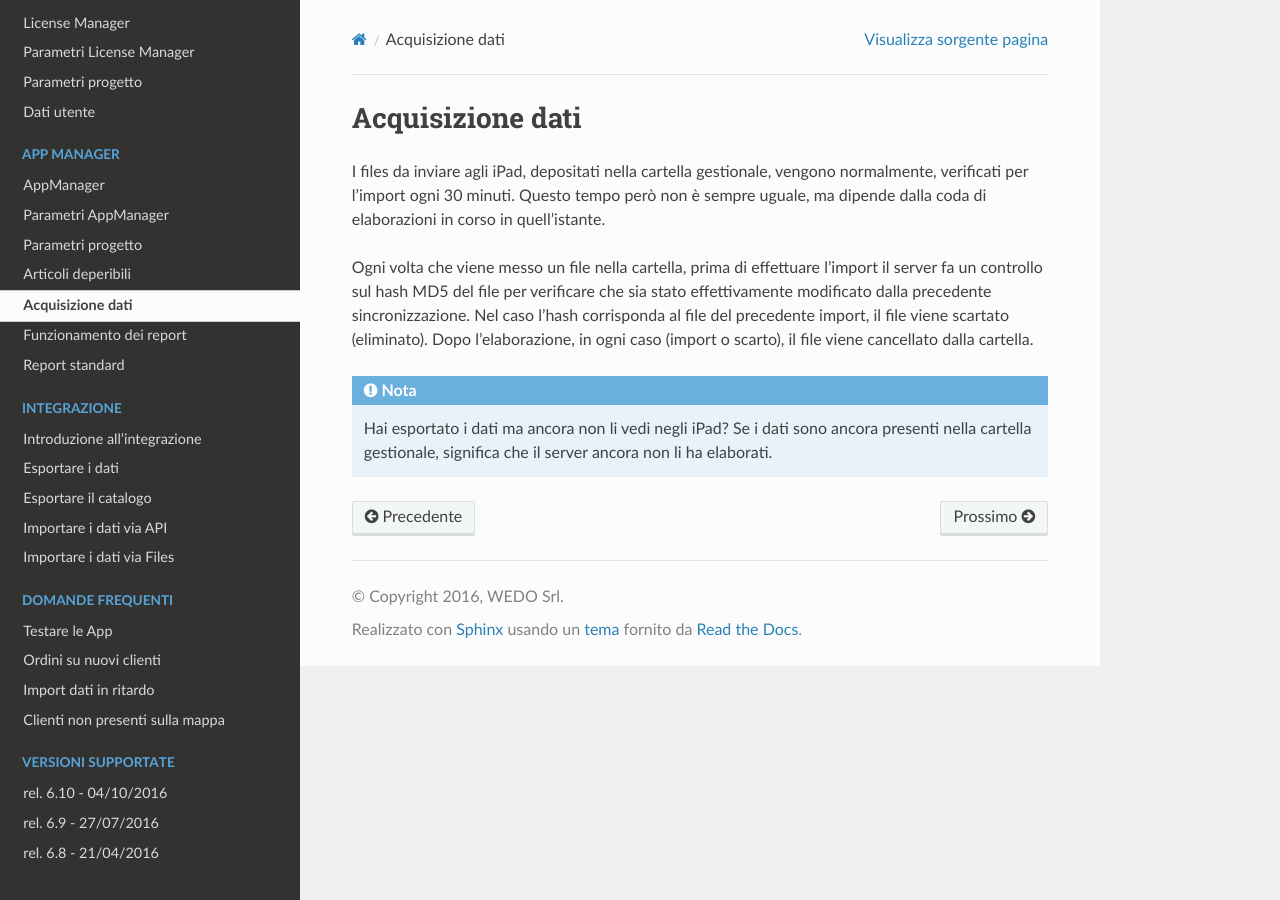
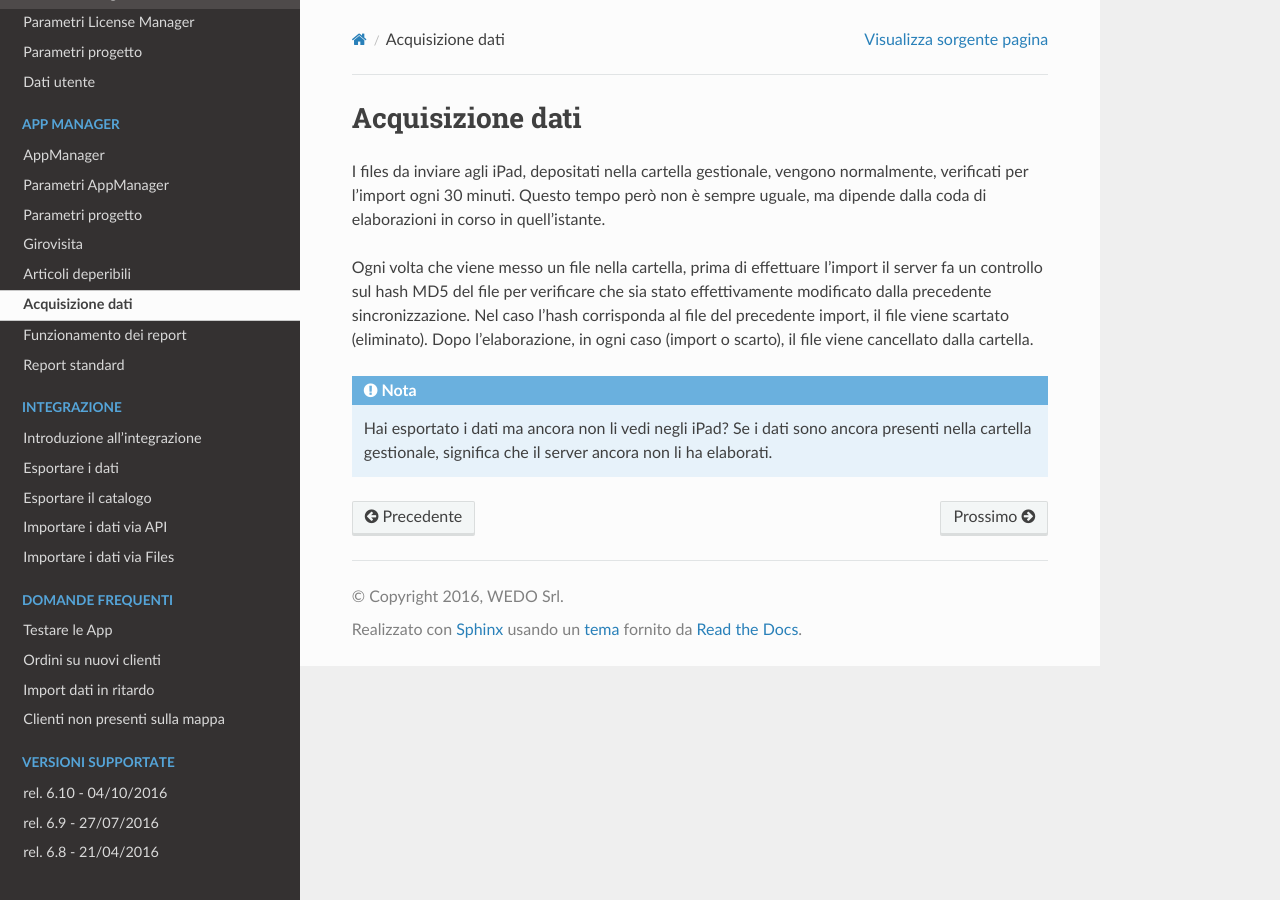
Before and after one commit to wedoit-io/doc-icommerce, a Sphinx documentation site: the page built from source/acquisizione-dati.rst, in a window 1280 px wide. Built offline with Sphinx 7.4.7 and the Read the Docs theme 2.0.0, drawn with Linux system fonts in a browser that asks for light colours; pages that are not in the unit, such as notebooks, are missing from menus.

Commit message:
Update index.rst

```diff
--- a/source/index.rst
+++ b/source/index.rst
@@ -51,7 +51,7 @@ La documentazione è organizzata nelle seguenti sezioni:
   app-manager
   par-appmanager
   par-progetto-am
-  giro-visita
+  girovisita
   art-deperibili
   acquisizione-dati
   rpt-funzionamento
```
